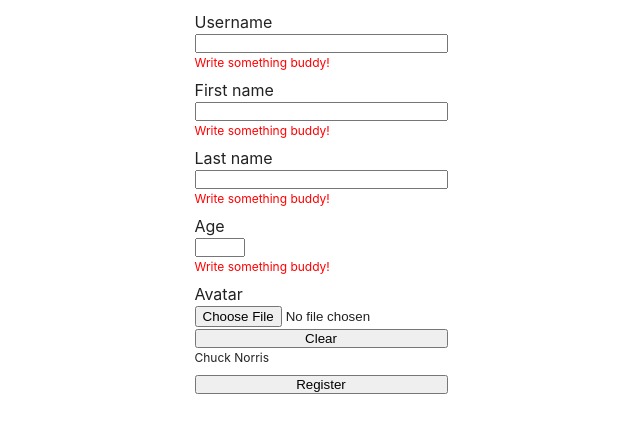
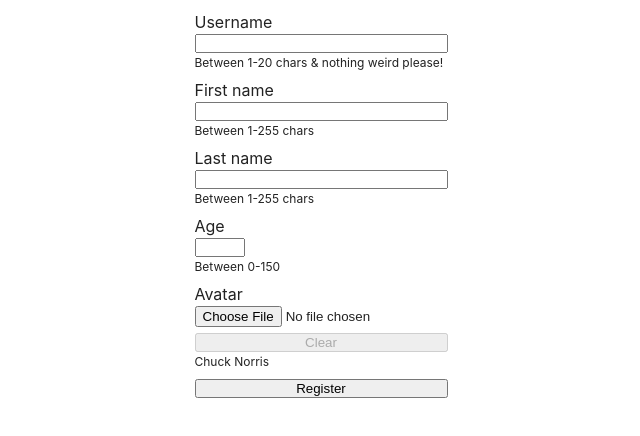
Before and after one commit to MrCatnip/frontend, a website: page src/index.html in a window 1280 px wide. Both pictures are taken after a click on the button "Clear". Shown: the whole page, without its empty margins (319-959 px from the left). Drawn offline with Linux system fonts and the light colour scheme.

Commit message:
Improved clear ux

```diff
--- a/src/index.html
+++ b/src/index.html
@@ -36,7 +36,7 @@
       <div class="field">
         <label for="avatar">Avatar</label>
         <input type="file" id="avatar" accept="image/png,image/jpeg,image/webp,image/gif" />
-        <button id="clear">Clear</button>
+        <button type="button" id="clear">Clear</button>
         <span class="hint" id="hint-avatar">Chuck Norris</span>
         <span class="error" id="error-avatar"></span>
       </div>
--- a/src/main.js
+++ b/src/main.js
@@ -1,6 +1,7 @@
 const form = document.getElementById("user-form");
 const buttonSubmit = document.getElementById("submit-btn");
 const buttonClear = document.getElementById("clear");
+const inputAvatar = document.getElementById("avatar");
 const spanSuccess = document.getElementById("success");
 const spanError = document.getElementById("error");
 const inputs = form.querySelectorAll("input");
@@ -57,9 +58,14 @@
   }),
 );
 
+inputAvatar.addEventListener("change", () => {
+  if (inputAvatar.files.length) buttonClear.disabled = false;
+  else buttonClear.disabled = true;
+});
+
 buttonClear.addEventListener("click", () => {
-  const avatar = document.getElementById("avatar");
-  avatar.value = "";
+  inputAvatar.value = "";
+  buttonClear.disabled = true;
   getHintSpan("avatar").style.display = "inline";
   getErrorSpan("avatar").style.display = "none";
 });
@@ -112,6 +118,7 @@
 
     if (data.success) {
       form.reset();
+      buttonClear.disabled = true;
       spanSuccess.style.display = "inline";
     } else if (data.errors) {
       spanError.textContent = Object.values(data.errors).join("\n");
@@ -126,7 +133,7 @@
     spanError.style.display = "inline";
   } finally {
     buttonSubmit.disabled = false;
-    buttonClear.disabled = false;
+    buttonClear.disabled = inputAvatar.files.length === 0;
     inputs.forEach((input) => (input.disabled = false));
     buttonSubmit.textContent = "Register";
   }
--- a/src/styles.css
+++ b/src/styles.css
@@ -36,3 +36,7 @@
 #success {
   display: none;
 }
+
+#clear {
+  margin-top: 4px;
+}
```
